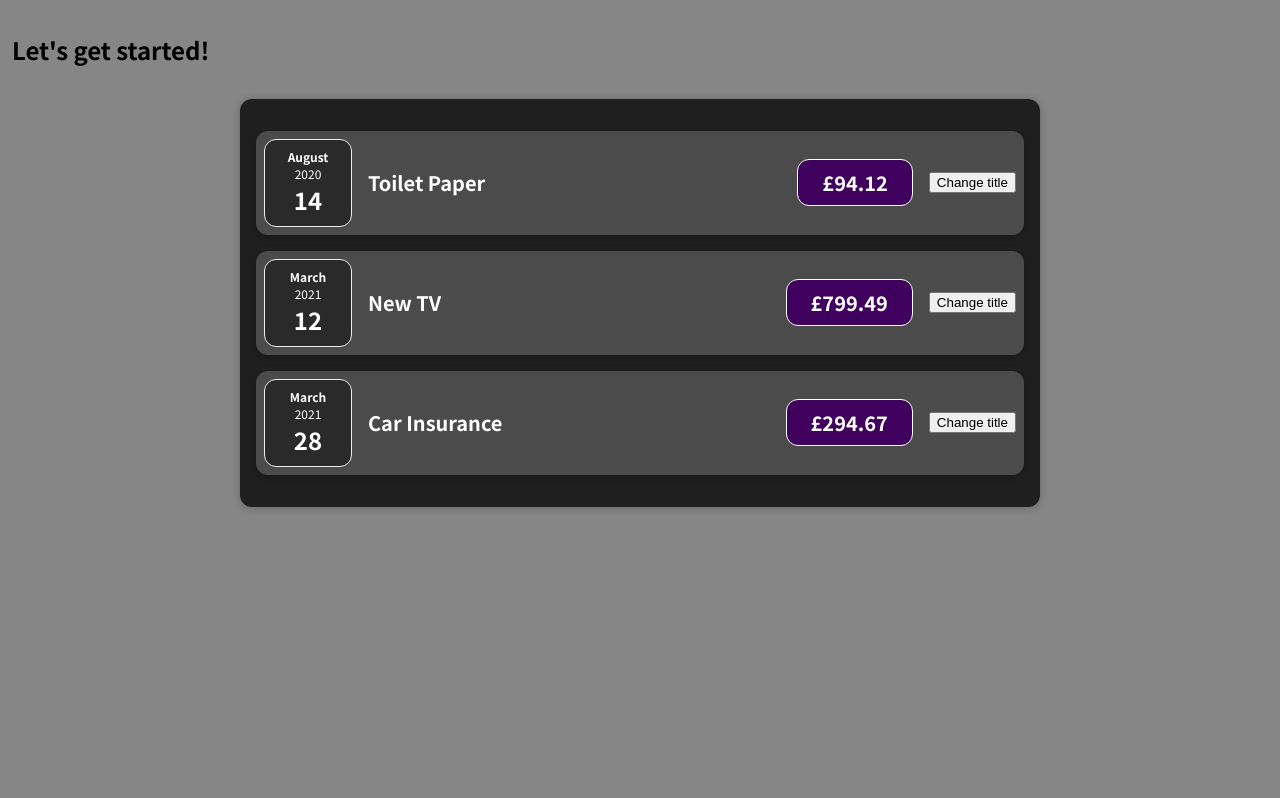
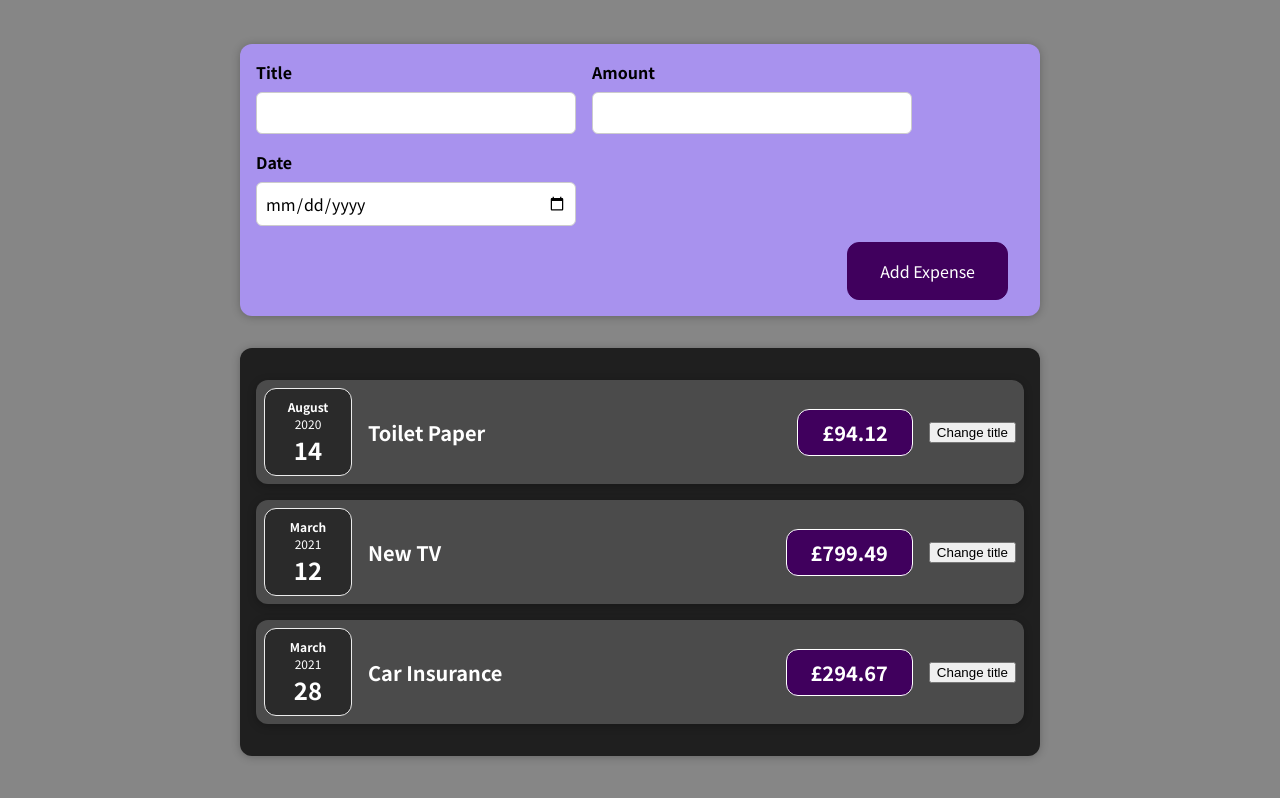
Before and after one commit to Chalderrr/react-js-training, a React (Create React App) app: page / in a window 1280 px wide. Built offline with nearby package versions, Linux system fonts and the light colour scheme.

Commit message:
:sparkles: add new components to capture user input expenses

```diff
--- a/src/App.js
+++ b/src/App.js
@@ -1,23 +1,30 @@
-import Expenses from "./components/Expenses/Expenses";
+import Expenses from './components/Expenses/Expenses';
+
+import NewExpense from './components/NewExpense/NewExpense';
 
 function App() {
     const expenses = [
         {
-      id: "e1",
-      title: "Toilet Paper",
+            id: 'e1',
+            title: 'Toilet Paper',
             amount: 94.12,
             date: new Date(2020, 7, 14),
         },
-    { id: "e2", title: "New TV", amount: 799.49, date: new Date(2021, 2, 12) },
         {
-      id: "e3",
-      title: "Car Insurance",
+            id: 'e2',
+            title: 'New TV',
+            amount: 799.49,
+            date: new Date(2021, 2, 12),
+        },
+        {
+            id: 'e3',
+            title: 'Car Insurance',
             amount: 294.67,
             date: new Date(2021, 2, 28),
         },
         {
-      id: "e4",
-      title: "New Desk (Wooden)",
+            id: 'e4',
+            title: 'New Desk (Wooden)',
             amount: 450,
             date: new Date(2021, 5, 12),
         },
@@ -25,7 +32,7 @@
 
     return (
         <div>
-      <h2>Let's get started!</h2>
+            <NewExpense />
             <Expenses expenses={expenses} />
         </div>
     );
--- /dev/null
+++ b/src/components/NewExpense/ExpenseForm.css
@@ -0,0 +1,26 @@
+.new-expense__controls {
+    display: flex;
+    flex-wrap: wrap;
+    gap: 1rem;
+    margin-bottom: 1rem;
+    text-align: left;
+}
+
+.new-expense__control label {
+    font-weight: bold;
+    margin-bottom: 0.5rem;
+    display: block;
+}
+
+.new-expense__control input {
+    font: inherit;
+    padding: 0.5rem;
+    border-radius: 6px;
+    border: 1px solid #ccc;
+    width: 20rem;
+    max-width: 100%;
+}
+
+.new-expense__actions {
+    text-align: right;
+}
--- /dev/null
+++ b/src/components/NewExpense/ExpenseForm.js
@@ -0,0 +1,29 @@
+import React from 'react';
+
+import './ExpenseForm.css';
+
+const ExpenseForm = () => {
+    return (
+        <form>
+            <div className="new-expense__controls">
+                <div className="new-expense__control">
+                    <label>Title</label>
+                    <input type="text" />
+                </div>
+                <div className="new-expense__control">
+                    <label>Amount</label>
+                    <input type="number" min="0.01" step="0.01" />
+                </div>
+                <div className="new-expense__control">
+                    <label>Date</label>
+                    <input type="date" min="2022-01-01" max="2023-12-31" />
+                </div>
+            </div>
+            <div className="new-expense__actions">
+                <button type="submit">Add Expense</button>
+            </div>
+        </form>
+    );
+};
+
+export default ExpenseForm;
--- /dev/null
+++ b/src/components/NewExpense/NewExpense.css
@@ -0,0 +1,38 @@
+.new-expense {
+    background-color: #a892ee;
+    padding: 1rem;
+    margin: 2rem auto;
+    width: 50rem;
+    max-width: 95%;
+    border-radius: 12px;
+    text-align: center;
+    box-shadow: 0 1px 8px rgba(0, 0, 0, 0.25);
+}
+
+.new-expense button {
+    font: inherit;
+    cursor: pointer;
+    padding: 1rem 2rem;
+    border: 1px solid #40005d;
+    background-color: #40005d;
+    color: white;
+    border-radius: 12px;
+    margin-right: 1rem;
+}
+
+.new-expense button:hover,
+.new-expense button:active {
+    background-color: #510674;
+    border-color: #510674;
+}
+
+.new-expense button.alternative {
+    color: #220131;
+    border-color: transparent;
+    background-color: transparent;
+}
+
+.new-expense button.alternative:hover,
+.new-expense button.alternative:active {
+    background-color: #ddb3f8;
+}
--- a/src/components/NewExpense/NewExpense.js
+++ b/src/components/NewExpense/NewExpense.js
@@ -1,5 +1,14 @@
 import React from 'react';
 
-const NewExpense = () => {};
+import './NewExpense.css';
+import ExpenseForm from './ExpenseForm';
+
+const NewExpense = () => {
+    return (
+        <div className="new-expense">
+            <ExpenseForm />
+        </div>
+    );
+};
 
 export default NewExpense;
```
Also changed, not shown: 1 other file (tests, documents, lock files or other folders). Lines whose indentation alone changed are shown as unchanged.
